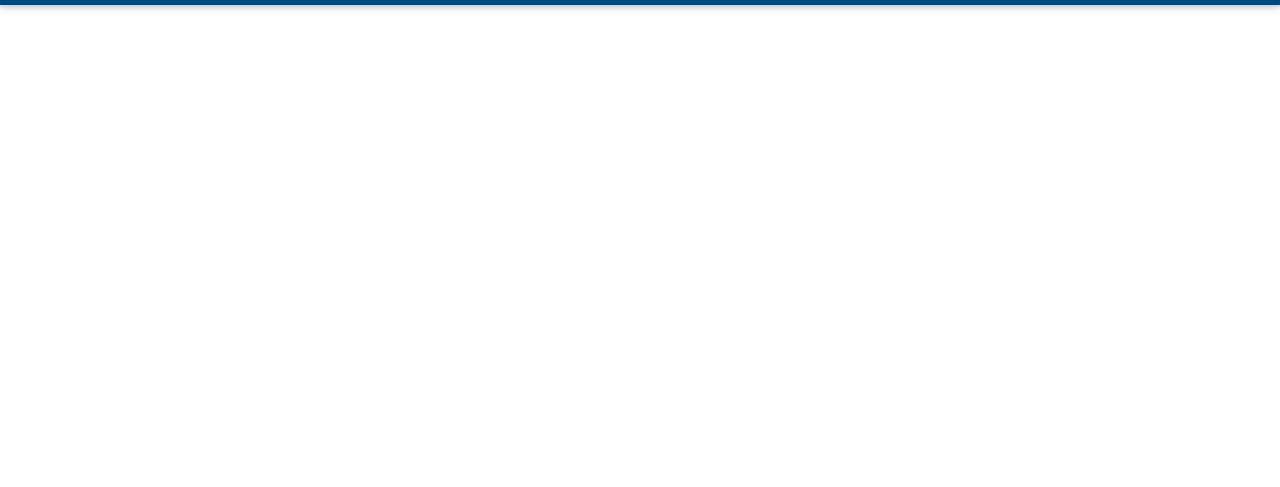
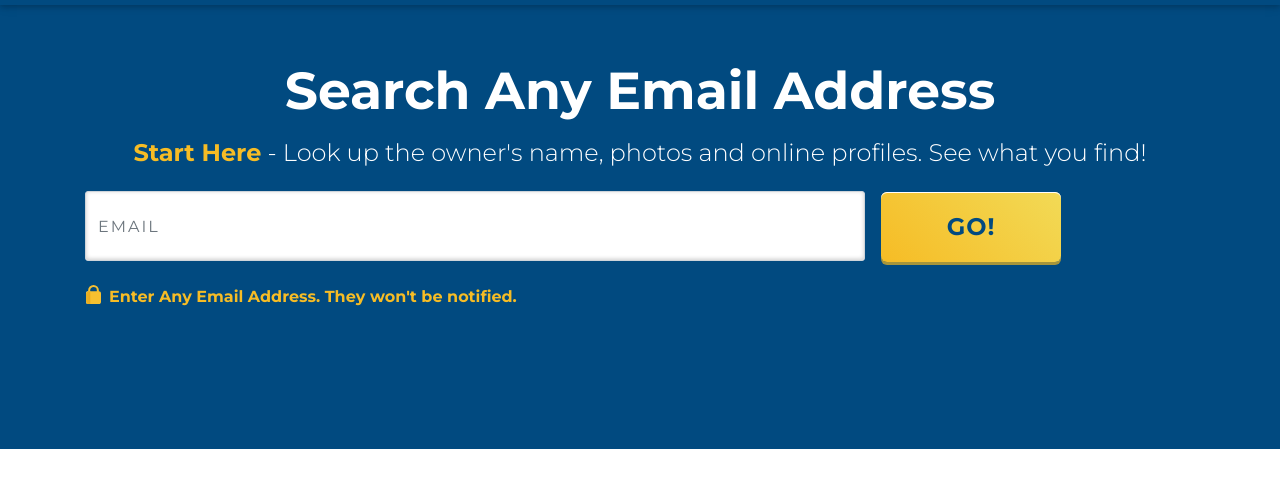
Before and after one commit to SofiBretz/API_Example, a plain HTML site: page index.html in a window 1280 px wide. Shown: the part 51-538 px from the top of the page. Drawn offline with Linux system fonts and the light colour scheme.

Commit message:
added section1 to the index and styles to the section

```diff
--- a/css/index.css
+++ b/css/index.css
@@ -37,3 +37,92 @@ body {
 }
 
 /* !Navbar Section */
+
+/* Section1 */
+
+.section1 {
+    background-color: #014A80;
+    height: 444px;
+}
+
+.Section1Title {
+    padding-top: 55px;
+    font-weight: bold;
+    font-size: 52px;
+    color: #FFFFFF;
+    letter-spacing: 0;
+    text-align: center;
+}
+
+.h2Text {
+    font-size: 24px;
+    color: white;
+    letter-spacing: 0;
+    text-align: center;
+    line-height: 29px;
+}
+
+.orangeText {
+    color: #F6BC25;
+    font-family: 'Montserrat', sans-serif;
+    font-weight: bold;
+    font-size: 24px;
+    letter-spacing: 0;
+    text-align: center;
+}
+
+.formClass {
+    width: 780px;
+    height: 70px;
+    background: #FFFFFF;
+    box-shadow: inset 0 -1px 4px 0 rgba(0,0,0,0.20);
+    border-radius: 3px;
+}
+
+input {
+    font-size: 16px;
+    color: #9B9B9B;
+    letter-spacing: 2px;
+    line-height: 18px;
+    font-family: 'Montserrat', sans-serif;
+    font-weight: bold;
+}
+
+.goBtn {
+    width: 180px;
+    height: 70px;
+    background-image: linear-gradient(225deg, #F2DA56 0%, #F6BC25 100%);
+    box-shadow: 0 3px 0 0 #A6953B, inset 0 1px 0 0 #FFFFFF;
+    border-radius: 6px;
+}
+
+.goText {
+    color: #014A80;
+    font-weight: bold;
+    font-size: 24px;
+    letter-spacing: 1px;
+    text-align: center;
+    display: flex;
+    justify-content: center;
+    align-items: center;
+    margin: 0;
+}
+
+.lockRow {
+    padding-left: 1rem;
+}
+
+.lockImg {
+    display: flex;
+    justify-content: center;
+    align-items: center;
+}
+
+.emailInfo {
+    font-size: 16px;
+    color: #F6BC25;
+    letter-spacing: 0;
+    font-weight: bold;
+}
+
+/* !Section1 */
--- a/index.html
+++ b/index.html
@@ -54,6 +54,49 @@
     <!--/.Navbar -->
 </header>
 
+    <!-- innerContainer -->
+    <div class="container-fluid innerContainer">
+
+      <!-- Section1-->
+      <div class="section1">
+            <div>
+                <div><h2 class="Section1Title mb-3">Search Any Email Address</h2></div>
+                <div><p class="h2Text mb-4"><span class="orangeText">Start Here</span> - Look up the owner's name, photos and online profiles. See what you find!</p></div>
+            </div>
+
+            <!-- Container form-->
+            <div class="container">
+                    <form id="myForm">
+                        <!-- Grid row -->
+                        <div class="form-row align-items-center">
+                        <!-- Grid column -->
+                        <div class="col-auto">
+                            <!-- Default input -->
+                            <label class="sr-only text-center" for="inlineFormInput">EMAIL</label>
+                            <input type="text" class="form-control mb-2 formClass" id="inlineFormInput" placeholder="EMAIL">
+                        </div>
+
+                        <!-- Grid column -->
+                        <div class="col-auto">
+                            <button type="submit" class="btn btn-md mt-0 goBtn" ><p class="goText">GO!</p></button>
+                            <!-- <div id="error"><p class="error">Please add a valid email address</p></div> -->
+                        </div>
+                        </div>
+                        <!-- Grid row -->
+                    </form>
+            </div>
+            <!-- !Container form-->
+
+            <div class="container">
+                <div class="row lockRow mt-3">
+                    <a href="#"><img src="./images/lock.svg" alt="lockImage" class="lockImg"></a>
+                    <p class="pl-2 emailInfo">Enter Any Email Address. They won't be notified.</p>
+                </div>
+            </div>
+        </div>
+        <!-- !Section1-->
+
+    <!-- !Footer -->
     </div>
     <!-- outContainer -->
 
```
